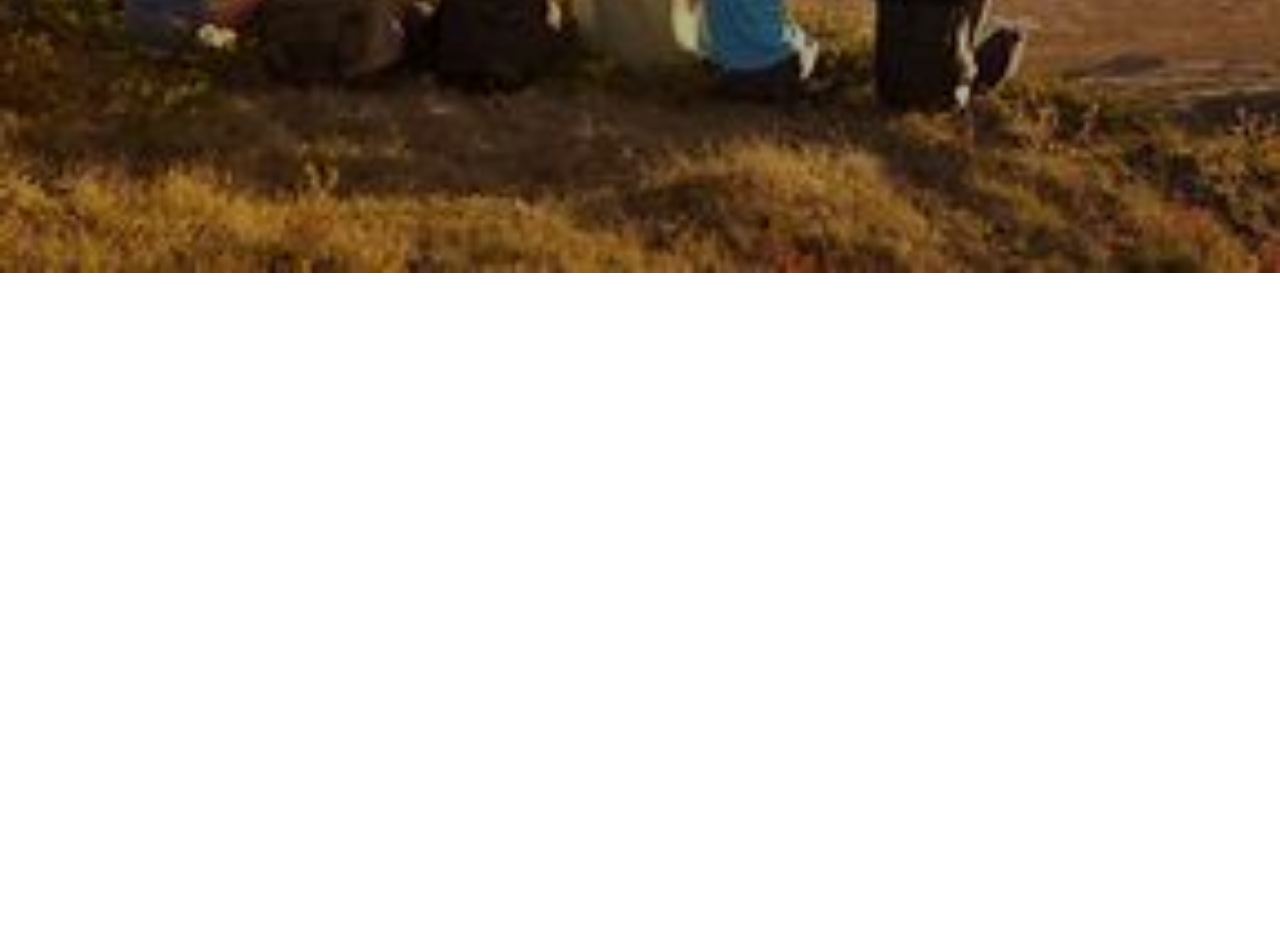
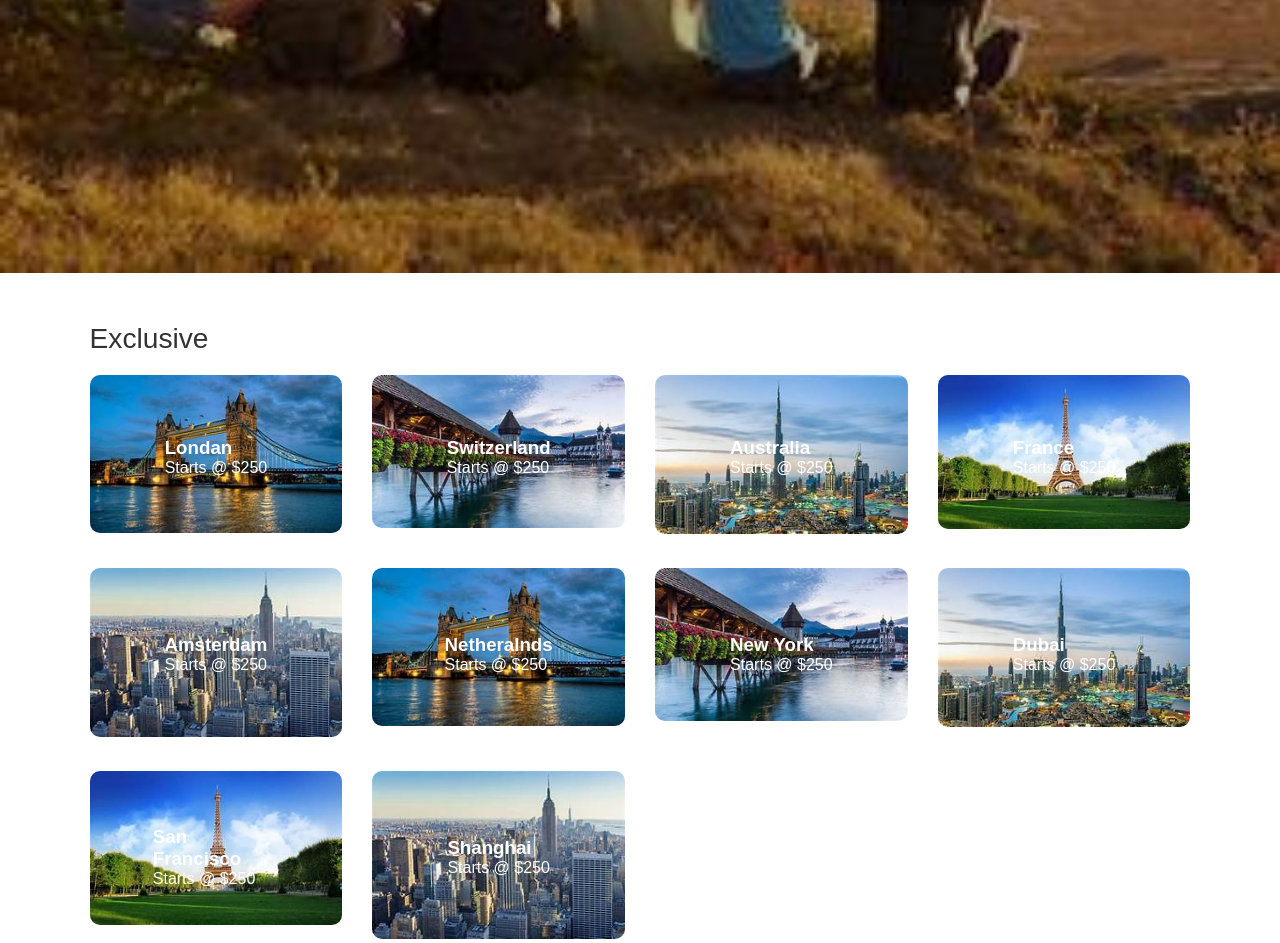
Before and after one commit to achalkatkar/travelwebsite, a plain HTML site: page index.html in a window 1280 px wide. Shown: the part 527-1470 px from the top of the page. Before the commit the page ends 800 px from the top, so only its background shows below. Drawn offline with Linux system fonts and the light colour scheme.

Commit message:
added exclusives images

```diff
--- a/index.html
+++ b/index.html
@@ -45,8 +45,93 @@
                 </form>
             </div>
         </div>
+    </div>
+        <div class="container">
+            <h2 class="sub-title">Exclusive</h2>
+            <div class="exclusives">
+                <div>
+                    <img src="images/img-6.jpeg">
+                    <span>
+                        <h3>Londan</h3>
+                        <p>Starts @ $250</p>
+                    </span>
+                </div>
 
-    </div>
+                <div>
+                    <img src="images/img-7.jpeg">
+                    <span>
+                        <h3>Switzerland</h3>
+                        <p>Starts @ $250</p>
+                    </span>
+                </div>
+
+                <div>
+                    <img src="images/img-8.jpeg">
+                    <span>
+                        <h3>Australia</h3>
+                        <p>Starts @ $250</p>
+                    </span>
+                </div>
+
+                <div>
+                    <img src="images/img-9.jpeg">
+                    <span>
+                        <h3>France</h3>
+                        <p>Starts @ $250</p>
+                    </span>
+                </div>
+
+                <div>
+                    <img src="images/img-10.jpeg">
+                    <span>
+                        <h3>Amsterdam</h3>
+                        <p>Starts @ $250</p>
+                    </span>
+                </div>
+
+                <div>
+                    <img src="images/img-6.jpeg">
+                    <span>
+                        <h3>Netheralnds</h3>
+                        <p>Starts @ $250</p>
+                    </span>
+                </div>
+
+                <div>
+                    <img src="images/img-7.jpeg">
+                    <span>
+                        <h3>New York</h3>
+                        <p>Starts @ $250</p>
+                    </span>
+                </div>
+
+                <div>
+                    <img src="images/img-8.jpeg">
+                    <span>
+                        <h3>Dubai</h3>
+                        <p>Starts @ $250</p>
+                    </span>
+                </div>
+
+                <div>
+                    <img src="images/img-9.jpeg">
+                    <span>
+                        <h3>San Francisco</h3>
+                        <p>Starts @ $250</p>
+                    </span>
+                </div>
+
+                <div>
+                    <img src="images/img-10.jpeg">
+                    <span>
+                        <h3>Shanghai</h3>
+                        <p>Starts @ $250</p>
+                    </span>
+                </div>
+            </div>
+        </div>
+
+
 
 
 </body>
--- a/style.css
+++ b/style.css
@@ -92,3 +92,32 @@ nav{
 .search-bar form label{
     font-weight: 600;
 }
+
+/*-------exclusives---------*/
+.sub-title
+{
+    margin: 50px 0 20px;
+    font-size: 2.2vw;
+    font-weight: 500;
+    color: #333;
+}
+.exclusives
+{
+    display: grid;
+    grid-template-columns: repeat(auto-fit, minmax(200px, 1fr));
+    grid-gap: 30px;
+}
+.exclusives div img{
+    width: 100%;
+    border-radius: 10px;
+}
+.exclusives div{
+    position: relative;
+}
+.exclusives div span{
+    position: absolute;
+    top: 50%;
+    left: 50%;
+    transform: translate(-50%,-50%);
+    color: #fff;
+}
```
Also changed, not shown: images/img-10.jpeg (added), images/img-4.jpeg (added), images/img-5.jpeg (added), images/img-6.jpeg (added), images/img-7.jpeg (added), images/img-8.jpeg (added), images/img-9.jpeg (added).
